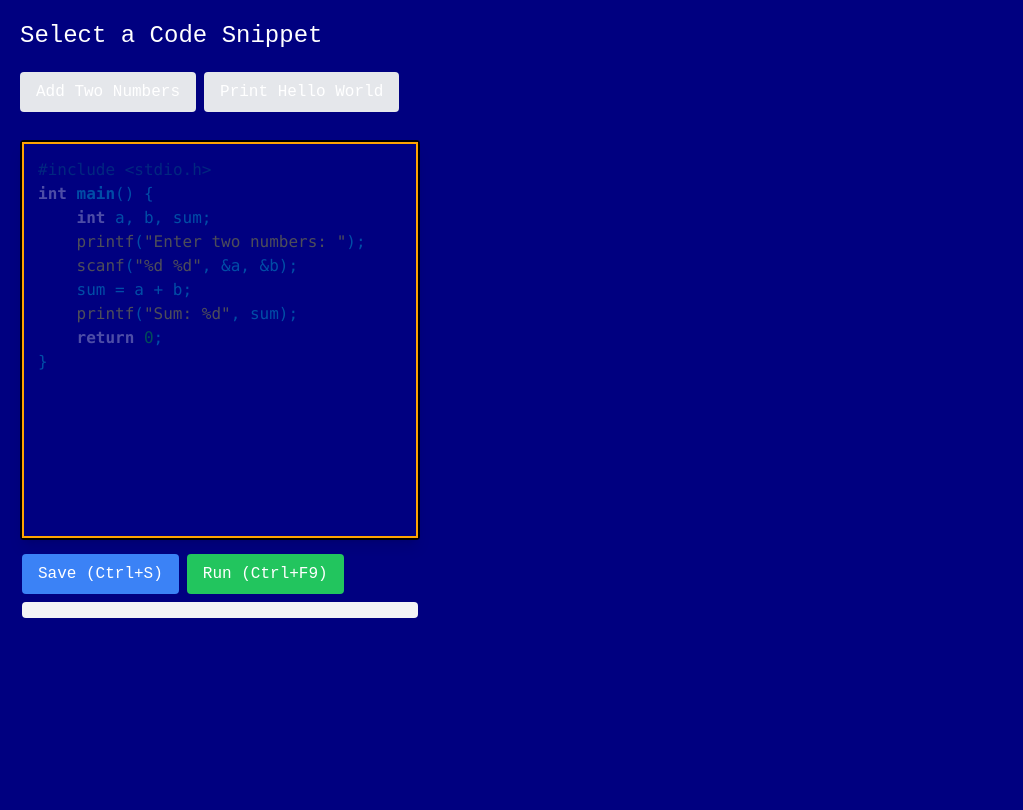
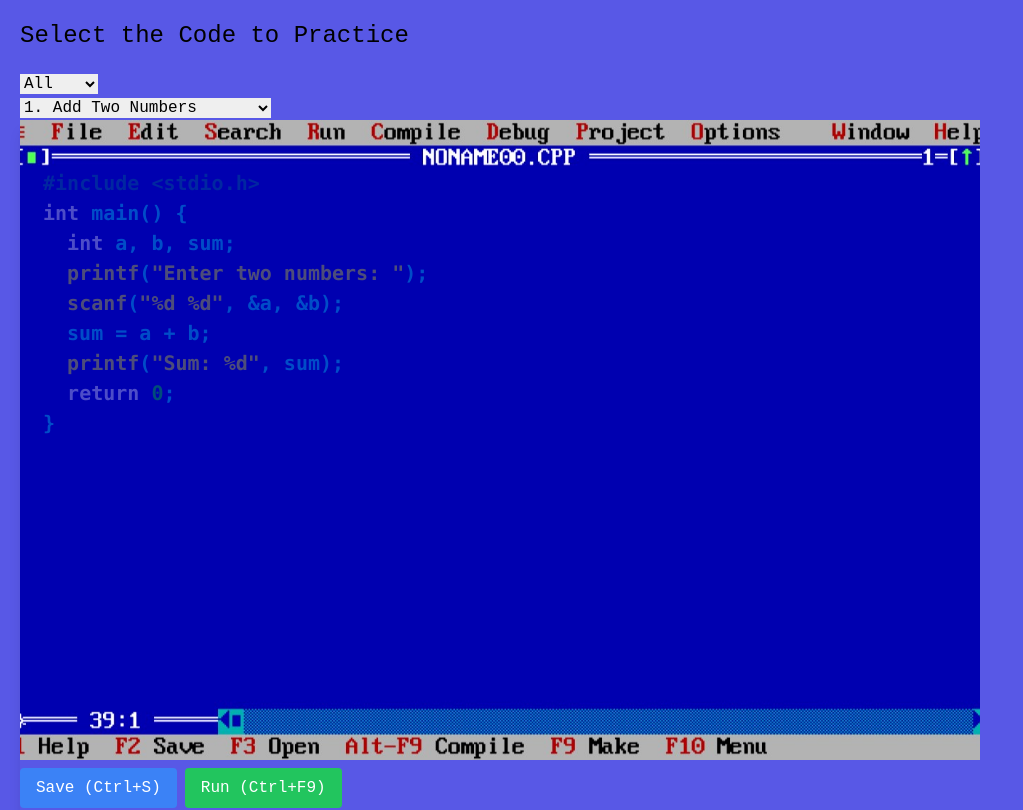
Before and after one commit to cyeranex/lumnda, a Next.js app: page / in a window 1280 px wide. Shown: the top 810 px of the page, without its empty margins (0-1023 px from the left). Built offline with nearby package versions, Linux system fonts and the light colour scheme.

Commit message:
Update 0.4

```diff
--- a/components/TypingTest.tsx
+++ b/components/TypingTest.tsx
@@ -4,6 +4,11 @@ import { far } from 'react-syntax-highlighter/dist/cjs/styles/hljs';
 
 const customStyle = {
     background: 'transparent !important', // Use !important to override any other styles
+    padding : '0px',
+    fontFamily: 'monospace !important',
+    fontSize: '20px',
+    fontWeight: 'bold',
+    margin: '40px 15px',
 };
 
 const TypingTest = ({ snippet, expectedOutput }: { snippet: string, expectedOutput: string }) => {
@@ -60,16 +65,21 @@ const TypingTest = ({ snippet, expectedOutput }: { snippet: string, expectedOutp
   };
 
   return (
-    <div className="bg-turboBg text-turboText rounded shadow-lg" style={{ position: 'relative', height: '400px', width: '400px',border:'2px solid black' }}>
-      {/* Highlighted snippet */}
-      <div className="absolute top-0 left-0 w-full h-full z-0 p-2 whitespace-pre-wrap overflow-hidden" aria-hidden="true">
+    <div className=" rounded shadow-lg" style={{ position: 'relative', height: 'auto', width: 'auto',border:'0px solid black' }}>
+      <div className='Turbo h-auto' style={{
+        border: '0px solid black',
+        width: '120vh',
+        height: '80vh',
+      }}>
+        {/* Highlighted snippet */}
+      <div className="absolute top-0 left-0 w-auto h-auto z-0 p-2 whitespace-pre-wrap border-0" aria-hidden="true">
         <SyntaxHighlighter language="c" style={far} wrapLines={true} customStyle={{...customStyle,opacity:'0.3'}}>
           {snippet}
         </SyntaxHighlighter>
       </div>
 
       {/* User input with syntax highlighting */}
-      <div className="absolute top-0 left-0 w-full h-full z-10 p-2 whitespace-pre-wrap overflow-hidden">
+      <div className="absolute top-0 left-0 w-auto h-auto z-10 p-2 whitespace-pre-wrap border-red-800 border-0">
         <SyntaxHighlighter language="c" style={far} wrapLines={true} customStyle={customStyle}>
           {userInput}
         </SyntaxHighlighter>
@@ -78,25 +88,27 @@ const TypingTest = ({ snippet, expectedOutput }: { snippet: string, expectedOutp
       {/* Text area for user input */}
       <textarea
         ref={textAreaRef}
-        className="relative z-20  caret-white"
+        className="relative z-20 p-2 h-auto border-1"
         value={userInput}
         onChange={handleChange}
+        cols={100}
+        rows={40}
         style={{
           backgroundColor: 'transparent',
           color: 'transparent',
-          border: '2px solid orange ',
-          outline: 'none',
-          resize: 'none',
-          height: '100%',
-          margin: '0',
-          padding: '0',
-          top: '0',
-          left:'0',
-          width: '100%',
-          minHeight: '100%'
+          outline:'none',
+          height: 'auto',
+          width: 'auto',
+          minHeight: '60vh',
+          caretColor: 'yellow',
+          fontFamily: 'monospace',
+          fontSize: '20px',
+          fontWeight: 'bold',
+          margin: '40px 15px',
         }}
       />
 
+      </div>
       {/* Buttons for save and run */}
       <div className="mt-2">
         <button className="px-4 py-2 bg-blue-500 text-white rounded" onClick={handleSave}>Save (Ctrl+S)</button>
--- a/pages/index.tsx
+++ b/pages/index.tsx
@@ -1,39 +1,41 @@
+import React, { useState } from 'react';
 import TypingTest from '../components/TypingTest';
-import { useState } from 'react';
+import snippets from './snippets';
 
-const snippets = [
-  {
-    id: 1,
-    title: "Add Two Numbers",
-    code: `#include <stdio.h>\nint main() {\n    int a, b, sum;\n    printf("Enter two numbers: ");\n    scanf("%d %d", &a, &b);\n    sum = a + b;\n    printf("Sum: %d", sum);\n    return 0;\n}`,
-    output: "Enter two numbers: 3 4\nSum: 7"
-  },
-  {
-    id: 2,
-    title: "Print Hello World",
-    code: `#include <stdio.h>\nint main() {\n    printf("Hello, World!");\n    return 0;\n}`,
-    output: "Hello, World!"
-  }
-];
 
 const Home = () => {
-  const [selectedSnippet, setSelectedSnippet] = useState(snippets[0]);
+  const [selectedLevel, setSelectedLevel] = useState("All");
+  const [selectedSnippetIndex, setSelectedSnippetIndex] = useState(0);
+
+
+  const handleLevelChange = (event: { target: { value: React.SetStateAction<string>; }; }) => {
+    setSelectedLevel(event.target.value);
+  };
+
+  const handleSnippetChange = (event: { target: { value: string; }; }) => {
+    setSelectedSnippetIndex(parseInt(event.target.value));
+  };
+
+  const filteredSnippets = selectedLevel === "All"
+    ? snippets
+    : snippets.filter(snippet => snippet.level === selectedLevel);
 
   return (
     <div className="p-5">
-      <h1 className="text-2xl mb-5">Select a Code Snippet</h1>
-      <div className="mb-5">
-        {snippets.map((snippet) => (
-          <button
-            key={snippet.id}
-            className="mr-2 mb-2 px-4 py-2 bg-gray-200 rounded"
-            onClick={() => setSelectedSnippet(snippet)}
-          >
-            {snippet.title}
-          </button>
+      <h1 className="text-2xl mb-5">Select the Code to Practice</h1>
+      <select value={selectedLevel} onChange={handleLevelChange}>
+        <option value="All">All</option>
+        <option value="Easy">Easy</option>
+        <option value="Medium">Medium</option>
+        <option value="Hard">Hard</option>
+      </select>
+      <br />
+      <select value={selectedSnippetIndex} onChange={handleSnippetChange}>
+        {filteredSnippets.map((snippet, index) => (
+          <option key={index} value={index}>{index + 1}. {snippet.title}</option>
         ))}
-      </div>
-      <TypingTest snippet={selectedSnippet.code} expectedOutput={selectedSnippet.output} />
+      </select>
+      <TypingTest snippet={filteredSnippets[selectedSnippetIndex].code} expectedOutput={filteredSnippets[selectedSnippetIndex].output} />
     </div>
   );
 };
--- /dev/null
+++ b/pages/snippets.tsx
@@ -0,0 +1,40 @@
+const snippets = [
+    {
+      id: 1,
+      title: "Add Two Numbers",
+      code: `#include <stdio.h>\nint main() {\n  int a, b, sum;\n  printf("Enter two numbers: ");\n  scanf("%d %d", &a, &b);\n  sum = a + b;\n  printf("Sum: %d", sum);\n  return 0;\n}`,
+      output: "Enter two numbers: 3 4\nSum: 7",
+      level: "Easy"
+    },
+    {
+      id: 2,
+      title: "Print Hello World",
+      code: `#include <stdio.h>\nint main() {\n  printf("Hello, World!");\n  return 0;\n}`,
+      output: "Hello, World!",
+      level: "Easy"
+    },
+    {
+      id: 3,
+      title: "Check Even or Odd",
+      code: `#include <stdio.h>\nint main() {\n  int num;\n  printf("Enter a number: ");\n  scanf("%d", &num);\n  if (num % 2 == 0) {\n    printf("%d is even", num);\n  } else {\n    printf("%d is odd", num);\n  }\n  return 0;\n}`,
+      output: "Enter a number: 5\n5 is odd",
+      level: "Medium"
+    },
+    {
+      id: 4,
+      title: "Factorial of a Number",
+      code: `#include <stdio.h>\nint main() {\n  int n, i, factorial = 1;\n  printf("Enter a number: ");\n  scanf("%d", &n);\n  for (i = 1; i <= n; ++i) {\n    factorial *= i;\n  }\n  printf("Factorial of %d = %d", n, factorial);\n  return 0;\n}`,
+      output: "Enter a number: 5\nFactorial of 5 = 120",
+      level: "Medium"
+    },
+    {
+      id: 5,
+      title: "Fibonacci Series",
+      code: `#include <stdio.h>\nint main() {\n  int n, t1 = 0, t2 = 1, nextTerm;\n  printf("Enter the number of terms: ");\n  scanf("%d", &n);\n  printf(\"Fibonacci Series: \");\n  for (int i = 1; i <= n; ++i) {\n    printf("%d ", t1);\n    nextTerm = t1 + t2;\n    t1 = t2;\n    t2 = nextTerm;\n  }\n  return 0;\n}`,
+      output: "Enter the number of terms: 10\nFibonacci Series: 0 1 1 2 3 5 8 13 21 34",
+      level: "Hard"
+    }
+  ]
+
+
+export default snippets;
--- a/styles/globals.css
+++ b/styles/globals.css
@@ -4,6 +4,13 @@
 
 body {
   font-family: 'Courier New', Courier, monospace;
-  background-color: #000080;
-  color: #FFFFFF;
+  background-color: #5858e6;
 }
+
+.Turbo {
+  background-image: url('../public/bg-1.jpg');
+  background-position: center;
+  background-repeat: no-repeat;
+  background-size: cover;
+
+}
```
Also changed, not shown: public/bg-1.jpg (added), 1 other file (tests, documents, lock files or other folders).
